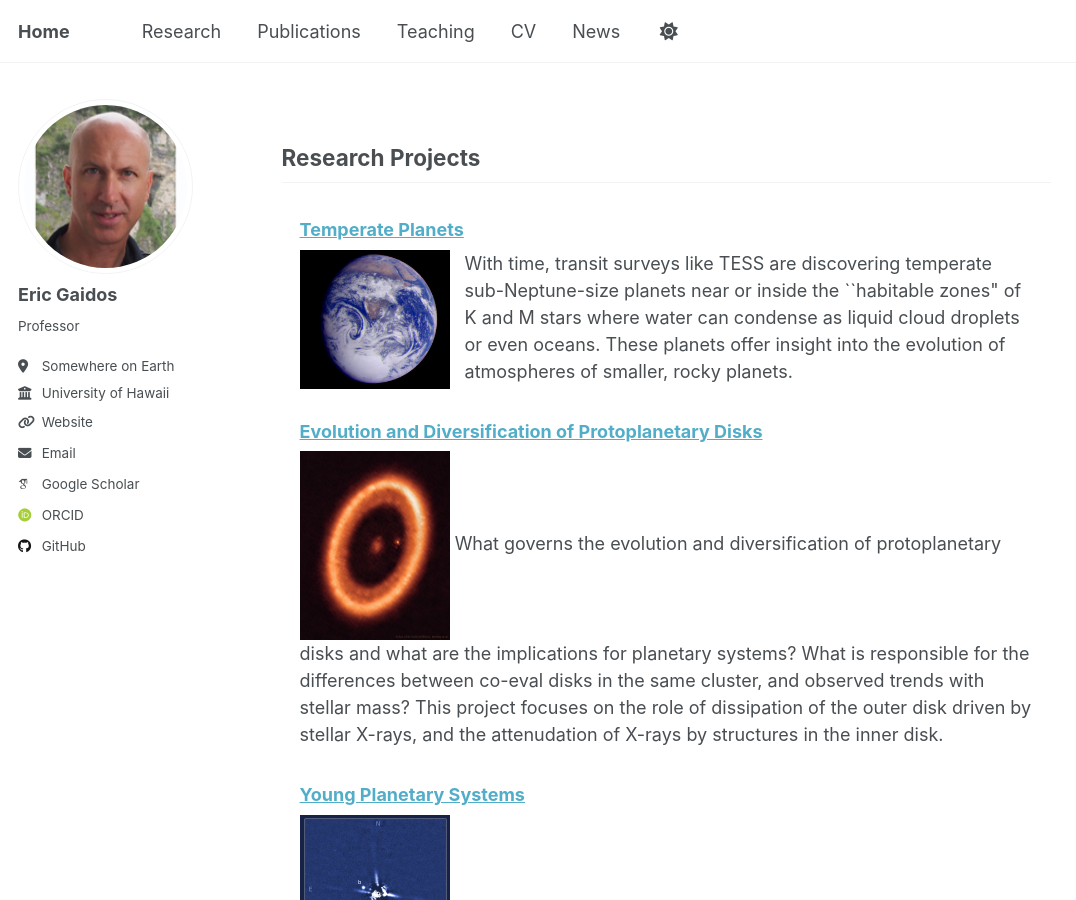
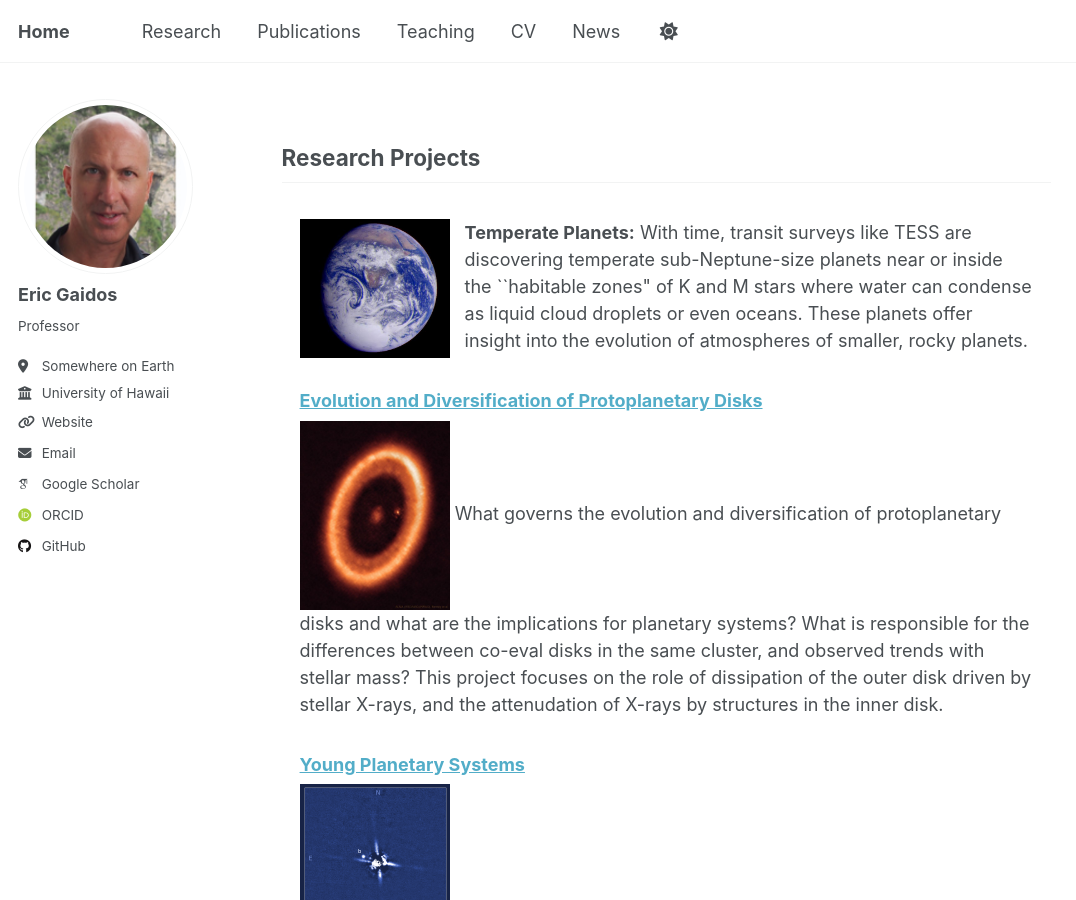
Before and after one commit to egaidos/egaidos.github.io, a Jekyll site: the page built from projects.md, in a window 1280 px wide and 900 px high. Shown: the whole window, without its empty margins (0-1076 px from the left). Built offline with Jekyll 4.4.1, drawn with Linux system fonts in a browser that asks for light colours; some web fonts are replaced; our own code applies the rules of GitHub Pages for plain Markdown files; a style sheet for code colours, icons or effects is not loaded.

Commit message:
Update projects.md

```diff
--- a/projects.md
+++ b/projects.md
@@ -23,9 +23,8 @@
 --><div class="row">
 
 <article class="6u 12u$(xsmall) work-item">
-<h3><a href ="../temperate.html">Temperate Planets</a></h3>
 <img src="../images/earth.jpg" width=150 height=150 alt="Earth thumb" class="image-left">
-<p>With time, transit surveys like TESS are discovering temperate sub-Neptune-size planets near or inside the ``habitable zones" of K and M stars where water can condense as liquid cloud droplets or even oceans.  These planets offer insight into the evolution of atmospheres of smaller, rocky planets.</p>
+<p><b>Temperate Planets:</b> With time, transit surveys like TESS are discovering temperate sub-Neptune-size planets near or inside the ``habitable zones" of K and M stars where water can condense as liquid cloud droplets or even oceans.  These planets offer insight into the evolution of atmospheres of smaller, rocky planets.</p>
 
 <article class="6u$ 12u$(xsmall) work-item">
 <h3><a href ="./disks.html">Evolution and Diversification of Protoplanetary Disks</a></h3>
```
